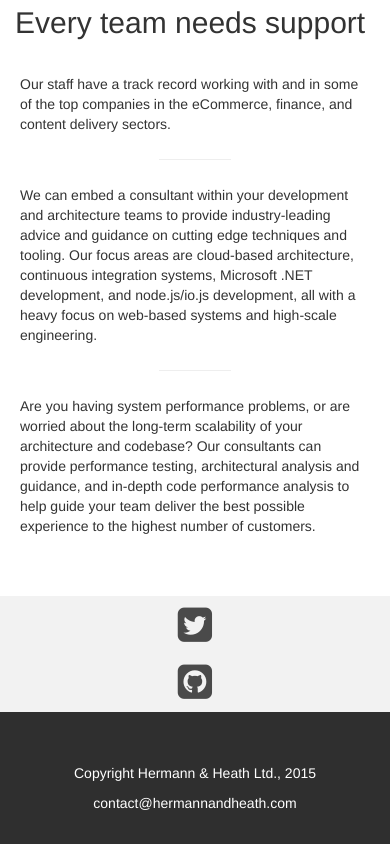
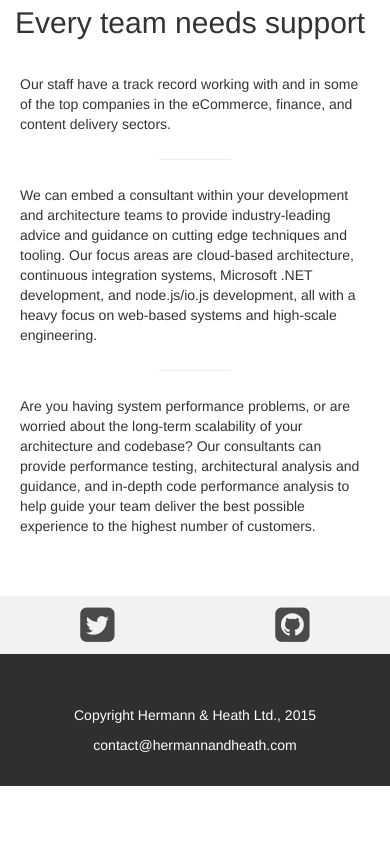
Before and after one commit to HermannAndHeath/portfolio, a website: page content/index.html in a window 390 px wide. Shown: the part 529-1373 px from the top of the page. After the commit the page ends 1315 px from the top, so only its background shows below. Drawn offline with nearby package versions, Linux system fonts and the light colour scheme.

Commit message:
Adding travis build file, fixing responsive issue.

```diff
--- a/content/index.html
+++ b/content/index.html
@@ -39,10 +39,10 @@
     <div class="social">
         <div class="container">
             <div class="links-row row">
-                <div class="col-sm-3"></div>
-                <div class="col-sm-3"><a href="http://twitter.com/hermannandheath"><i class="fa fa-twitter-square"></i></a></div>
-                <div class="col-sm-3"><a href="https://github.com/HermannAndHeath"><i class="fa fa-github-square"></i></a></div>
-                <div class="col-sm-3"></div>
+                <div class="col-sm-3 hide-xs"></div>
+                <div class="col-sm-3 col-xs-6"><a href="http://twitter.com/hermannandheath"><i class="fa fa-twitter-square"></i></a></div>
+                <div class="col-sm-3 col-xs-6"><a href="https://github.com/HermannAndHeath"><i class="fa fa-github-square"></i></a></div>
+                <div class="col-sm-3 hide-xs"></div>
             </div>
         </div>
     </div>
```
Also changed, not shown: .travis.yml (added).
